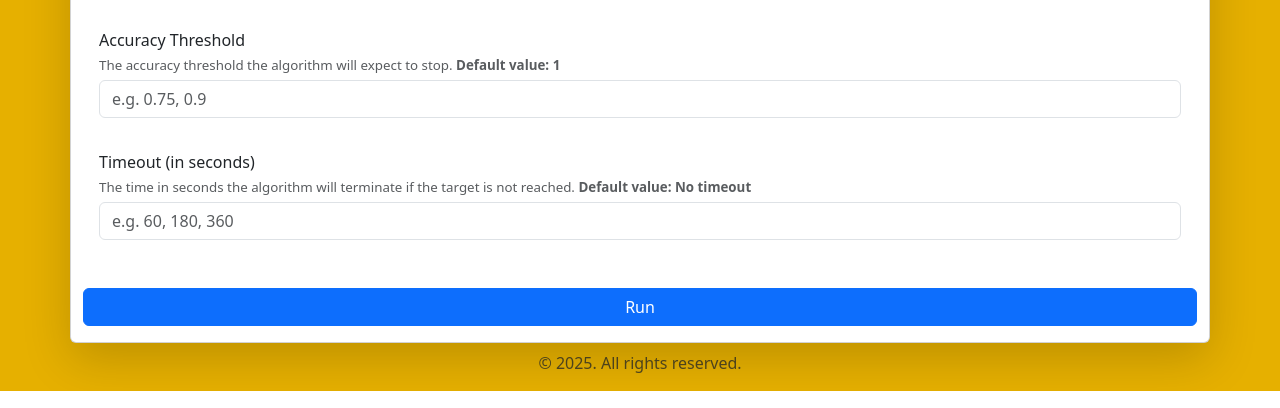
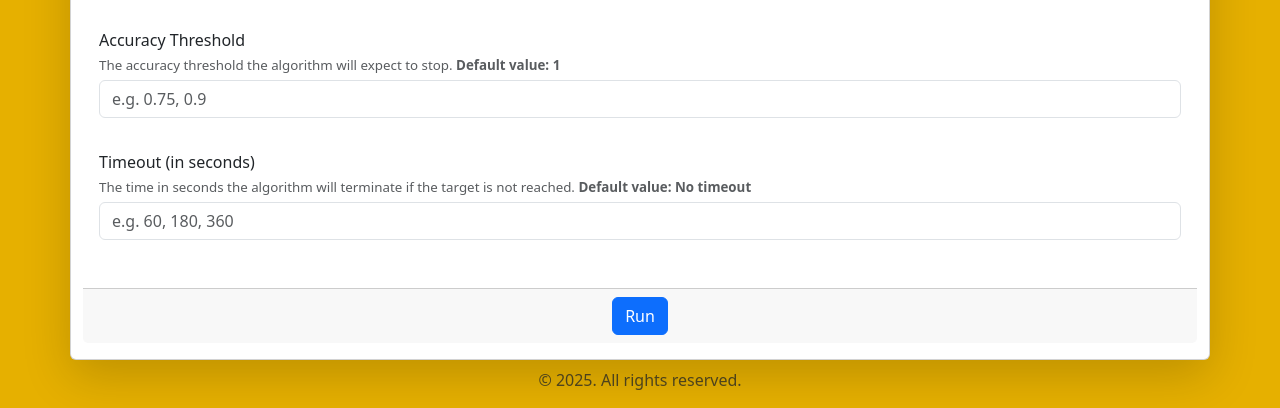
Before and after one commit to Antibas/The-White-Rabbit-Demo, a Flask app: page / in a window 1280 px wide. Shown: the part 1051-1459 px from the top of the page. Run offline with Flask 3, Linux system fonts and the light colour scheme; parts of the project's set-up code (start-up, migrations or seed data) failed here and were passed over.

Commit message:
style: :lipstick: More styling

```diff
--- a/templates/graph.html
+++ b/templates/graph.html
@@ -70,6 +70,9 @@
                     </div>
                 </div>
             </div>
+            <div class="card-footer text-center">
+                <a href="/" class="btn btn-secondary">Go Back</a>
+            </div>
         </div>
         <footer class="footer text-center mt-2">
             <p class="text-muted">&copy; 2025. All rights reserved.</p>
--- a/templates/index.html
+++ b/templates/index.html
@@ -104,7 +104,9 @@
                 </div>
 
             </div>
-            <input type="submit" value="Run" class="btn btn-primary">
+            <div class="card-footer text-center">
+                <input type="submit" value="Run" class="btn btn-primary">
+            </div>
         </form>
         <footer class="footer text-center mt-2">
             <p class="text-muted">&copy; 2025. All rights reserved.</p>
```
